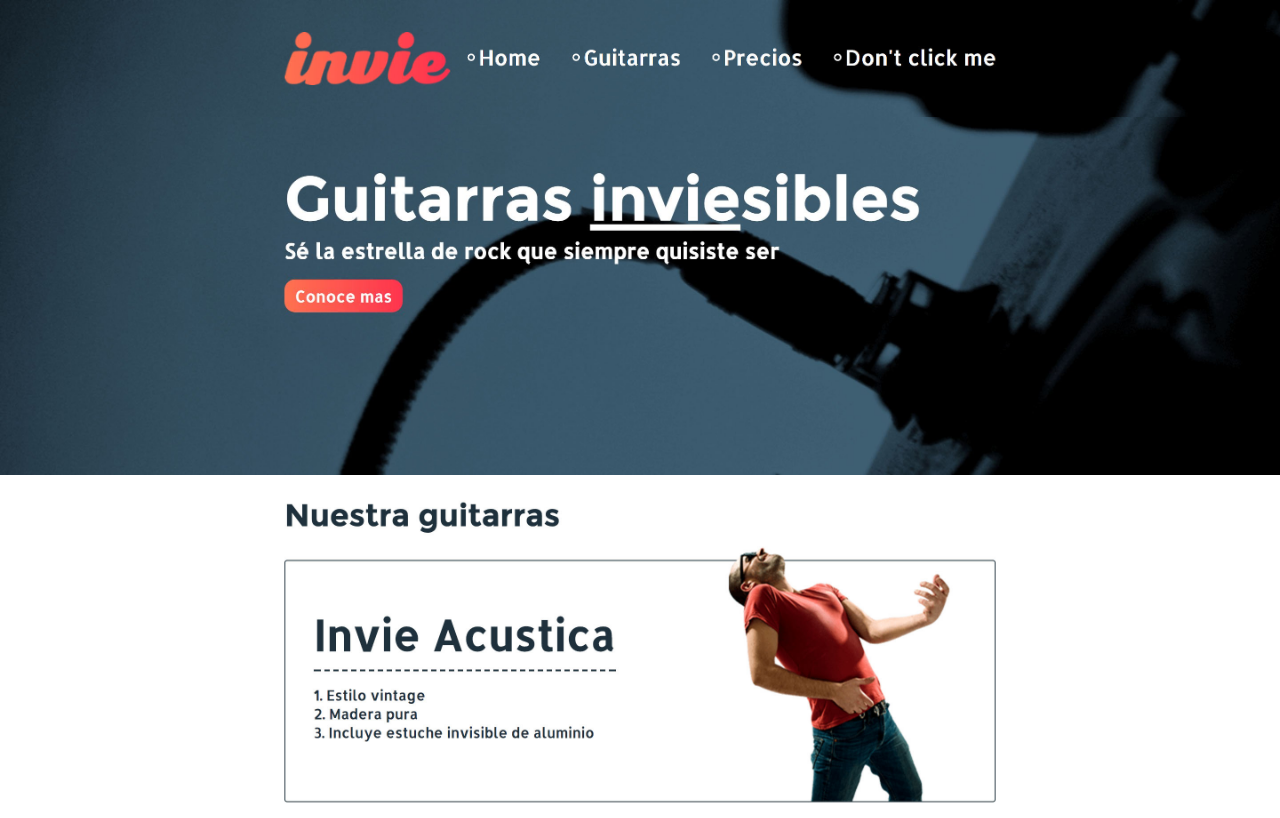
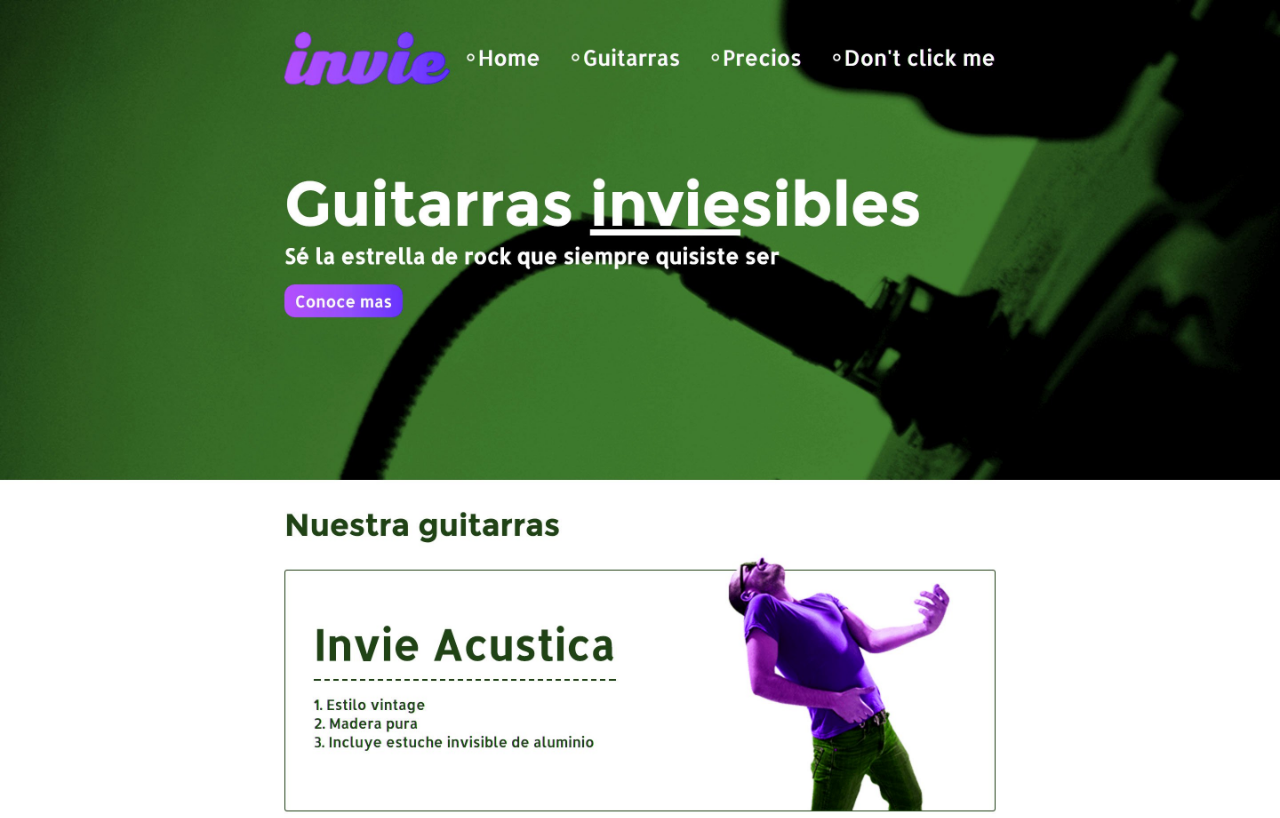
Before and after one commit to nahuelsc/invie-github, a plain HTML site: page index.html in a window 1280 px wide. Shown: the top 818 px of the page. Drawn offline with Linux system fonts and the light colour scheme.

Commit message:
nueva version de invie - verde

```diff
--- a/index.html
+++ b/index.html
@@ -15,8 +15,7 @@
     }
   </style>
   <body>
-    <img src="images/header_0fdd3fdf-3dcc-4466-8a28-4cbcc02a2c6e.jpg" alt="">
-    <img src="images/hero_51f6ca4a-043f-4384-bf2d-0276833261fc.jpg" alt="">
-    <img src="images/acustica_395abf3a-d46e-4f19-a9cc-ddee140e6597.jpg" alt="">
+    <img src="images/nueva-version_9f363cfa-19b8-46fa-b494-eb06ed40d34b.jpg" alt="">
+
   </body>
 </html>
```
Also changed, not shown: images/nueva-version_9f363cfa-19b8-46fa-b494-eb06ed40d34b.jpg (added).
